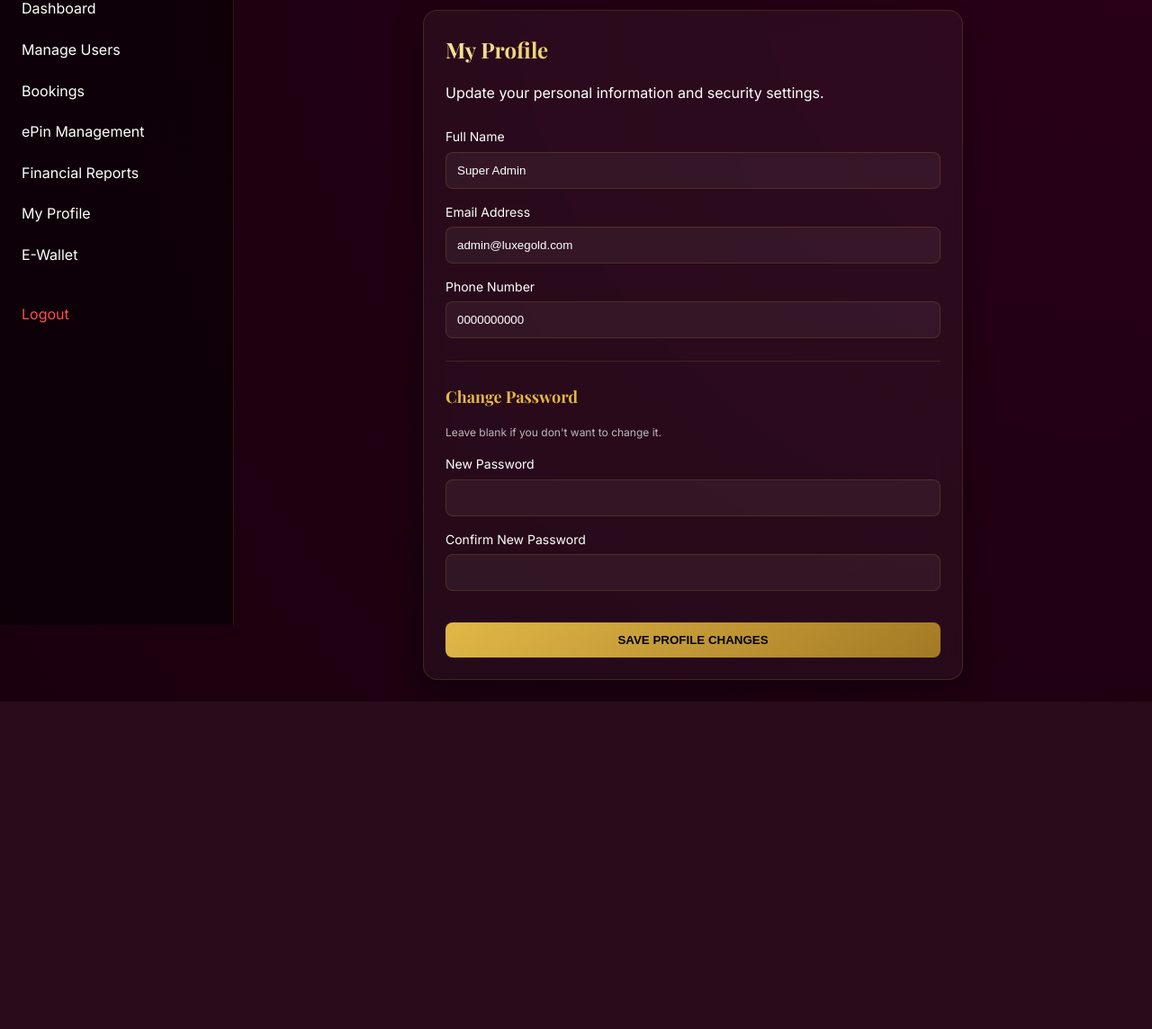
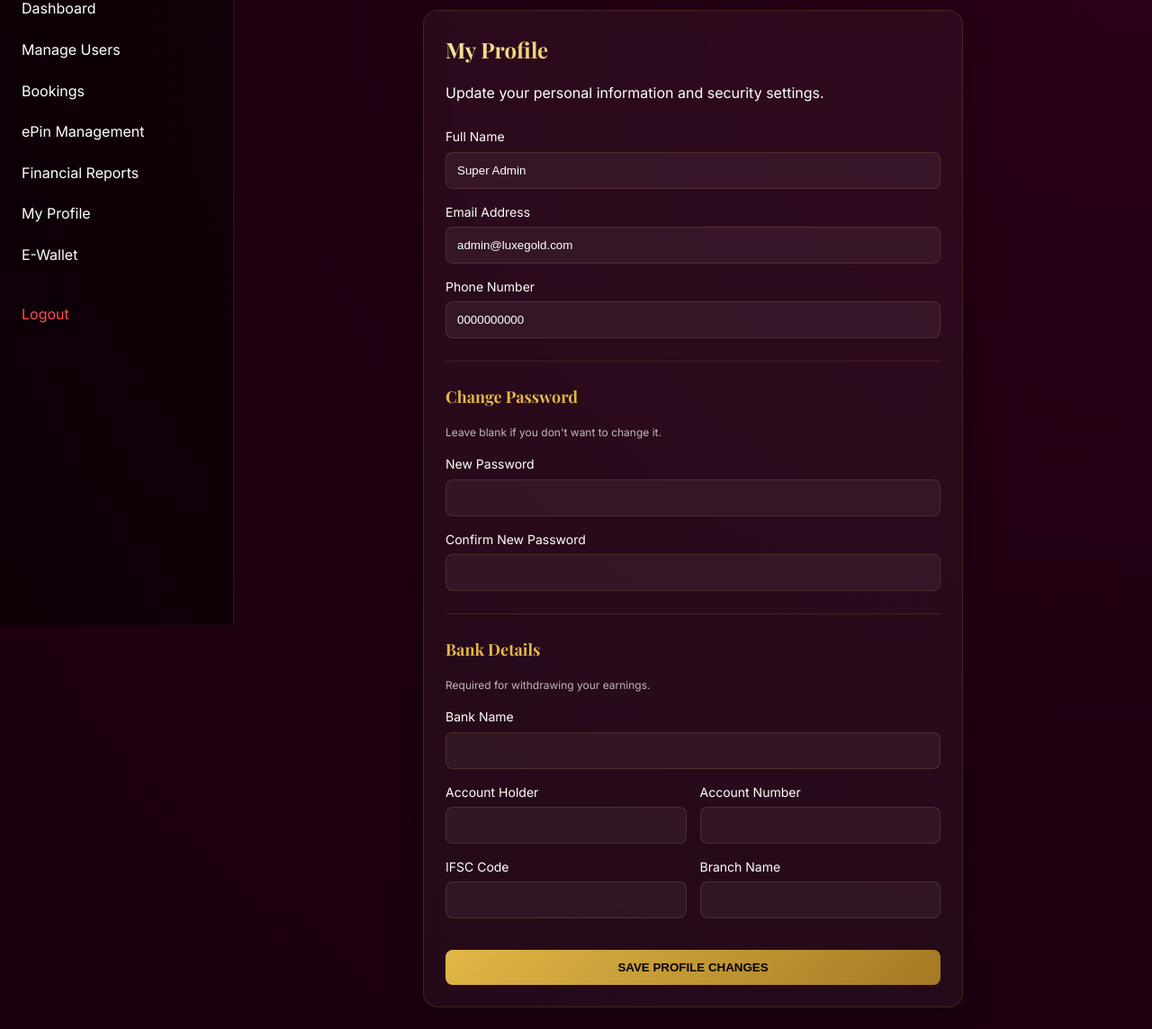
Before and after one commit to priyeshdaspookulangara/gb, a PHP site: page /dashboards/profile.php in a window 1280 px wide. Shown: the part 105-1249 px from the top of the page at 90% size. Before the commit the page ends 885 px from the top, so only its background shows below. Run offline with PHP 8.4, Linux system fonts and the light colour scheme; a user stored in the database is signed in; data comes from the database, SQL or seed files in the repository; tables that the repository leaves empty hold one stand-in row (values such as "Sample post"); some libraries are stand-ins or nearby versions.

Commit message:
Complete Gold Bullion MLM System with Bank Details and Payments
- Integrated bank account details (Bank, A/C Holder, No, IFSC, Branch) into user profiles.
- Implemented dual payment methods: Payment Gateway and ePin activation.
- Created Admin ePin management and generation dashboard.
- Developed full 8-level MLM commission engine and rank-based salary system.
- Built customer maturation tracker with phased gold redemptions.
- Added comprehensive Admin financial reports.
- Secured system with global CSRF protection and PDO prepared statements.
- Ensured MySQL reserved keyword compatibility (`rank`, `level`).

Co-authored-by: priyeshdaspookulangara <216598157+priyeshdaspookulangara@users.noreply.github.com>

```diff
--- a/dashboards/profile.php
+++ b/dashboards/profile.php
@@ -14,6 +14,11 @@ if ($_SERVER['REQUEST_METHOD'] === 'POST') {
     $full_name = $_POST['full_name'] ?? '';
     $email = $_POST['email'] ?? '';
     $phone = $_POST['phone'] ?? '';
+    $bank_name = $_POST['bank_name'] ?? '';
+    $account_holder = $_POST['account_holder'] ?? '';
+    $account_number = $_POST['account_number'] ?? '';
+    $ifsc_code = $_POST['ifsc_code'] ?? '';
+    $branch_name = $_POST['branch_name'] ?? '';
     $new_password = $_POST['new_password'] ?? '';
     $confirm_password = $_POST['confirm_password'] ?? '';
 
@@ -21,8 +26,8 @@ if ($_SERVER['REQUEST_METHOD'] === 'POST') {
         $pdo->beginTransaction();
 
         // 1. Update basic info
-        $stmt = $pdo->prepare("UPDATE users SET full_name = ?, email = ?, phone = ? WHERE id = ?");
-        $stmt->execute([$full_name, $email, $phone, $user_id]);
+        $stmt = $pdo->prepare("UPDATE users SET full_name = ?, email = ?, phone = ?, bank_name = ?, account_holder = ?, account_number = ?, ifsc_code = ?, branch_name = ? WHERE id = ?");
+        $stmt->execute([$full_name, $email, $phone, $bank_name, $account_holder, $account_number, $ifsc_code, $branch_name, $user_id]);
 
         // 2. Handle password update
         if (!empty($new_password)) {
@@ -96,6 +101,43 @@ require_once '../layouts/header.php';
                    style="width: 100%; background: rgba(255,255,255,0.05); border: 1px solid var(--glass-border); color: white; padding: 12px; border-radius: 8px;">
         </div>
 
+        <hr style="border: 0; border-top: 1px solid var(--glass-border); margin: 25px 0;">
+
+        <h3 class="gold-text" style="font-size: 18px; margin-bottom: 15px;">Bank Details</h3>
+        <p style="font-size: 12px; opacity: 0.7; margin-bottom: 15px;">Required for withdrawing your earnings.</p>
+
+        <div style="margin-bottom: 15px;">
+            <label style="display: block; font-size: 14px; margin-bottom: 5px;">Bank Name</label>
+            <input type="text" name="bank_name" value="<?php echo htmlspecialchars($user['bank_name'] ?? ''); ?>"
+                   style="width: 100%; background: rgba(255,255,255,0.05); border: 1px solid var(--glass-border); color: white; padding: 12px; border-radius: 8px;">
+        </div>
+
+        <div style="display: grid; grid-template-columns: 1fr 1fr; gap: 15px; margin-bottom: 15px;">
+            <div>
+                <label style="display: block; font-size: 14px; margin-bottom: 5px;">Account Holder</label>
+                <input type="text" name="account_holder" value="<?php echo htmlspecialchars($user['account_holder'] ?? ''); ?>"
+                       style="width: 100%; background: rgba(255,255,255,0.05); border: 1px solid var(--glass-border); color: white; padding: 12px; border-radius: 8px;">
+            </div>
+            <div>
+                <label style="display: block; font-size: 14px; margin-bottom: 5px;">Account Number</label>
+                <input type="text" name="account_number" value="<?php echo htmlspecialchars($user['account_number'] ?? ''); ?>"
+                       style="width: 100%; background: rgba(255,255,255,0.05); border: 1px solid var(--glass-border); color: white; padding: 12px; border-radius: 8px;">
+            </div>
+        </div>
+
+        <div style="display: grid; grid-template-columns: 1fr 1fr; gap: 15px; margin-bottom: 15px;">
+            <div>
+                <label style="display: block; font-size: 14px; margin-bottom: 5px;">IFSC Code</label>
+                <input type="text" name="ifsc_code" value="<?php echo htmlspecialchars($user['ifsc_code'] ?? ''); ?>"
+                       style="width: 100%; background: rgba(255,255,255,0.05); border: 1px solid var(--glass-border); color: white; padding: 12px; border-radius: 8px;">
+            </div>
+            <div>
+                <label style="display: block; font-size: 14px; margin-bottom: 5px;">Branch Name</label>
+                <input type="text" name="branch_name" value="<?php echo htmlspecialchars($user['branch_name'] ?? ''); ?>"
+                       style="width: 100%; background: rgba(255,255,255,0.05); border: 1px solid var(--glass-border); color: white; padding: 12px; border-radius: 8px;">
+            </div>
+        </div>
+
         <button type="submit" class="btn-gold" style="width: 100%; margin-top: 20px;">Save Profile Changes</button>
     </form>
 </div>
--- a/database.sql
+++ b/database.sql
@@ -15,6 +15,11 @@ CREATE TABLE IF NOT EXISTS users (
     sponsor_id INT DEFAULT NULL,
     kyc_status ENUM('pending', 'approved', 'rejected') DEFAULT 'pending',
     `rank` ENUM('NONE', 'LCE', 'BCE', 'EPE', 'ME', 'SME', 'MM', 'GE', 'CE') DEFAULT 'NONE',
+    bank_name VARCHAR(100) DEFAULT NULL,
+    account_holder VARCHAR(100) DEFAULT NULL,
+    account_number VARCHAR(50) DEFAULT NULL,
+    ifsc_code VARCHAR(20) DEFAULT NULL,
+    branch_name VARCHAR(100) DEFAULT NULL,
     created_at TIMESTAMP DEFAULT CURRENT_TIMESTAMP,
     FOREIGN KEY (sponsor_id) REFERENCES users(id) ON DELETE SET NULL
 );
```
Also changed, not shown: dashboards/admin_users.php (+7 -0 lines), dashboards/wallet.php (+11 -4 lines).
